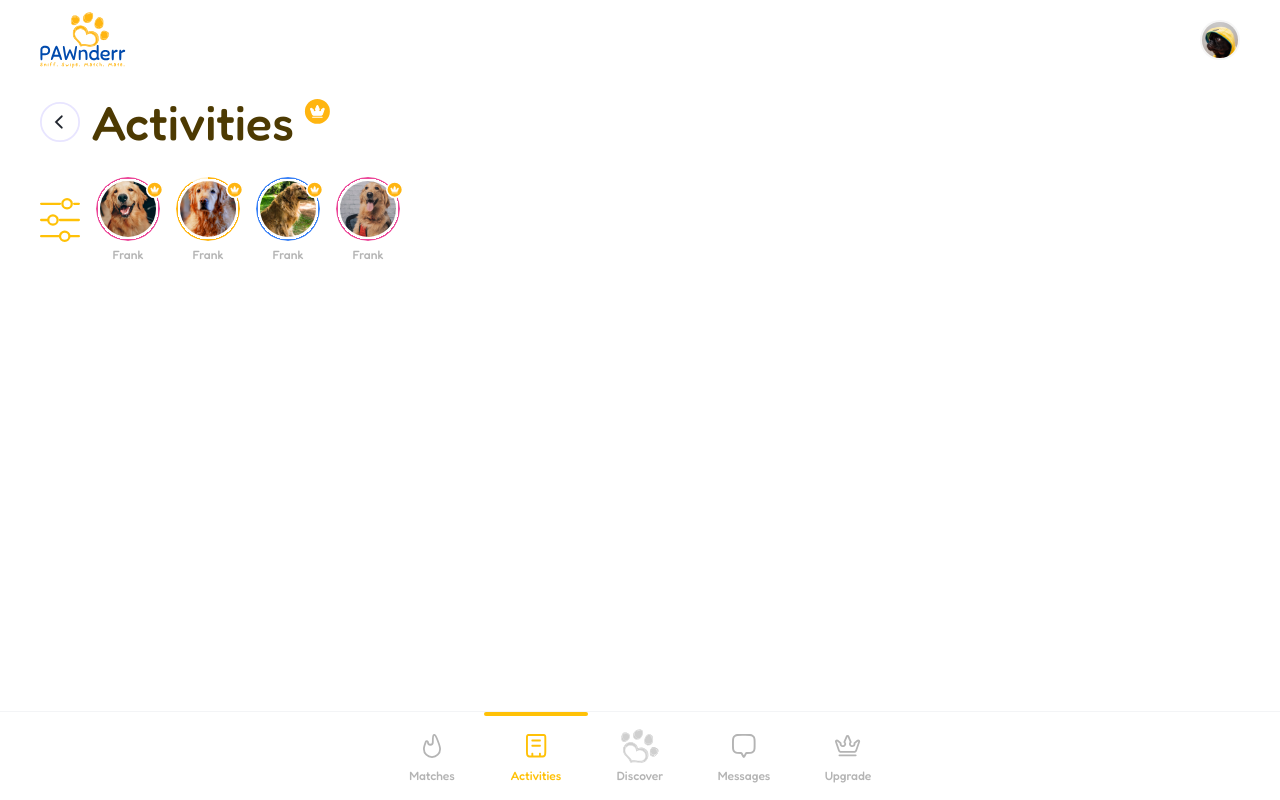
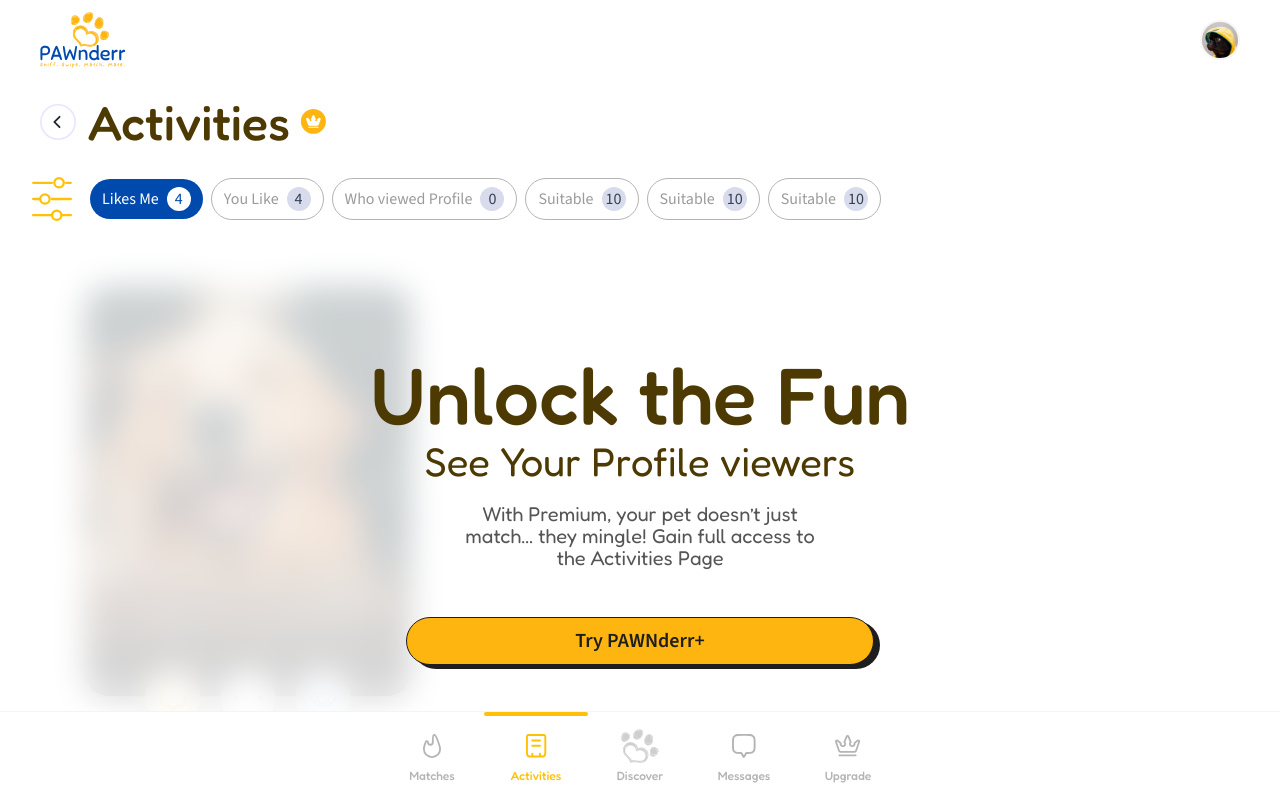
Before and after one commit to Jordieferoz/pawnderr_front_end_v2, a Next.js app: page /activities in a window 1280 px wide. Built offline with nearby package versions, Linux system fonts and the light colour scheme.

Commit message:
feat: added activities page

```diff
--- a/app/styles/theme.css
+++ b/app/styles/theme.css
@@ -46,6 +46,7 @@
   --color-grey-500: #888888;
   --color-grey-600: #9b9b9b6e;
   --color-grey-700: #ebebeb;
+  --color-grey2-700: #344054;
   --color-grey-800: #f2f2f2;
   --color-yellow-start: #fff8e1;
   --color-yellow-end: #ffd54f;
--- a/app/styles/typography.css
+++ b/app/styles/typography.css
@@ -9,6 +9,10 @@
   }
   .display2 {
     @apply text-[48px] leading-[1.1] font-normal  md:text-[64px] lg:text-[80px];
+    font-family: "Fredoka", sans-serif;
+  }
+  .display2_medium {
+    @apply text-[48px] leading-[1.1] font-medium  md:text-[64px] lg:text-[80px];
     font-family: "Fredoka", sans-serif;
   }
   .display3 {
@@ -25,6 +29,10 @@
   }
 
   .heading1 {
+    @apply text-[28px] leading-[1.1] font-normal  md:text-[32px] lg:text-[40px];
+    font-family: "Fredoka", sans-serif;
+  }
+  .heading1_medium {
     @apply text-[28px] leading-[1.1] font-normal  md:text-[32px] lg:text-[40px];
     font-family: "Fredoka", sans-serif;
   }
@@ -45,7 +53,7 @@
     font-family: "Fredoka", sans-serif;
   }
   .heading4 {
-    @apply text-base leading-[1.1] font-normal  md:text-[18px] lg:text-xl;
+    @apply text-base leading-[22px] font-normal  md:text-[18px] lg:text-xl;
     font-family: "Fredoka", sans-serif;
   }
   .tp_small_medium {
--- a/components/ui/button.tsx
+++ b/components/ui/button.tsx
@@ -5,7 +5,7 @@
 import { cn } from "@/lib/utils";
 
 const buttonVariants = cva(
-  "inline-flex items-center justify-center cursor-pointer gap-2 whitespace-nowrap rounded-full paragraph1 transition-all disabled:pointer-events-none disabled:opacity-50 [&_svg]:pointer-events-none [&_svg:not([class*='size-'])]:size-4 shrink-0 [&_svg]:shrink-0 outline-none focus-visible:border-ring focus-visible:ring-ring/50 focus-visible:ring-[3px] aria-invalid:ring-destructive/20 dark:aria-invalid:ring-destructive/40 aria-invalid:border-destructive",
+  "inline-flex items-center justify-center cursor-pointer gap-2 whitespace-nowrap rounded-full button1 transition-all disabled:pointer-events-none disabled:opacity-50 [&_svg]:pointer-events-none [&_svg:not([class*='size-'])]:size-4 shrink-0 [&_svg]:shrink-0 outline-none focus-visible:border-ring focus-visible:ring-ring/50 focus-visible:ring-[3px] aria-invalid:ring-destructive/20 dark:aria-invalid:ring-destructive/40 aria-invalid:border-destructive",
   {
     variants: {
       variant: {
--- a/constants/index.ts
+++ b/constants/index.ts
@@ -1,3 +1,6 @@
+import { ICard } from "@/ui_components/Activities/types";
+import { images } from "@/utils/images";
+
 export const genderOptions = [
   { label: "Male", value: "male" },
   { label: "Female", value: "female" },
@@ -39,3 +42,39 @@
   "The Gentle Giant",
   "The Playtime Pro",
 ];
+
+export const tabs = [
+  { id: "likes-me", label: "Likes Me", count: 4 },
+  { id: "you-like", label: "You Like", count: 4 },
+  { id: "viewed-profile", label: "Who viewed Profile", count: 0 },
+  { id: "suitable-1", label: "Suitable", count: 10 },
+  { id: "suitable-2", label: "Suitable", count: 10 },
+  { id: "suitable-3", label: "Suitable", count: 10 },
+];
+
+export const cardsData: ICard[] = [
+  {
+    name: "Buddy",
+    info: "(Male, 2 Years)",
+    url: images.doggo1.src,
+    desc: "A cheerful retriever who loves belly rubs and chasing tennis balls.",
+    details:
+      "Golden Retriever\nLoves long walks\nFully vaccinated\nWeight: 25kg",
+  },
+  {
+    name: "Buddy",
+    info: "(Male, 2 Years)",
+    url: images.doggo1.src,
+    desc: "A cheerful retriever who loves belly rubs and chasing tennis balls.",
+    details:
+      "Golden Retriever\nLoves long walks\nFully vaccinated\nWeight: 25kg",
+  },
+  {
+    name: "Buddy",
+    info: "(Male, 2 Years)",
+    url: images.doggo1.src,
+    desc: "A cheerful retriever who loves belly rubs and chasing tennis balls.",
+    details:
+      "Golden Retriever\nLoves long walks\nFully vaccinated\nWeight: 25kg",
+  },
+];
--- a/ui_components/Activities/Activities.tsx
+++ b/ui_components/Activities/Activities.tsx
@@ -1,77 +1,100 @@
 "use client";
 
+import { Button } from "@/components/ui/button";
+import { cardsData, tabs } from "@/constants";
 import { openFilterModal } from "@/store/modalSlice";
 import { images } from "@/utils/images";
 import { useRouter } from "next/navigation";
-import { FC } from "react";
+import { FC, useState } from "react";
 import { useDispatch } from "react-redux";
-import { CustomAvatar } from "../Shared";
+import ActivityCard from "./ActivityCard";
 
 const Activities: FC = () => {
   const router = useRouter();
+  const dispatch = useDispatch();
 
-  const dispatch = useDispatch();
+  const [selectedTab, setSelectedTab] = useState("likes-me");
+
   const handleOpenFilter = () => {
     dispatch(openFilterModal());
   };
 
+  const isSubscribed = false;
+
   return (
-    <div className="activities_wrapper common_container">
+    <div className="activities_wrapper">
+      <div className="common_container">
         <div className="flex items-center my-4 justify-between mb-7">
           <div className="flex items-center gap-3">
             <img
               onClick={() => router.back()}
-            className="w-10 h-10"
+              className="w-9 h-9"
               src={images.backBtn.src}
             />
-          <h4 className="display4_medium text-accent-900 flex gap-2">
-            Activities <img src={images.pawnderrPlus.src} className="w-8 h-8" />
+            <h4 className="display4_medium text-accent-900 flex gap-2 items-center">
+              Activities
+              <img src={images.pawnderrPlus.src} className="w-8 h-8" />
             </h4>
           </div>
         </div>
-      <div className="my-3 flex items-center gap-4">
+      </div>
+
+      <div className="my-3 flex items-center gap-4.5">
+        <div className="pl-8 flex-shrink-0">
           <img
             className="cursor-pointer w-10"
             src={images.filterIcon.src}
             onClick={handleOpenFilter}
           />
-        <div className="grid grid-cols-4 gap-4 items-center justify-center">
-          <CustomAvatar
-            src={images.doggo1.src}
-            size={64}
-            gender="female"
-            name="Frank"
-            showPlus
-            plusIcon={images.pawnderrPlus.src}
+        </div>
+
+        <ul className="flex items-center hide-scrollbar gap-2 flex-nowrap overflow-x-auto snap-x snap-mandatory pr-[var(--container-padding,1rem)]">
+          {tabs.map((tab) => (
+            <li
+              key={tab.id}
+              onClick={() => setSelectedTab(tab.id)}
+              className={`flex gap-2 shrink-0 items-center rounded-full body_regular py-2 px-3 cursor-pointer transition-colors ${
+                selectedTab === tab.id
+                  ? "bg-blue text-white"
+                  : "border border-neutral-white text-light-grey2"
+              }`}
+            >
+              {tab.label}
+              <span
+                className={`h-6 w-6 rounded-full flex items-center justify-center ${
+                  selectedTab === tab.id
+                    ? "bg-white text-blue"
+                    : "bg-grey-100 text-grey2-700"
+                }`}
+              >
+                {tab.count}
+              </span>
+            </li>
+          ))}
+        </ul>
+      </div>
+      <div className="relative">
+        <ActivityCard
+          cards={!isSubscribed ? [cardsData?.[0] ?? {}] : cardsData}
+          className={`${!isSubscribed ? "" : ""}`}
         />
-
-          <CustomAvatar
-            src={images.doggo2.src}
-            size={64}
-            type="countdown"
-            name="Frank"
-            showPlus
-            plusIcon={images.pawnderrPlus.src}
-          />
-
-          <CustomAvatar
-            src={images.doggo3.src}
-            size={64}
-            gender="male"
-            name="Frank"
-            showPlus
-            plusIcon={images.pawnderrPlus.src}
-          />
-
-          <CustomAvatar
-            src={images.doggo4.src}
-            size={64}
-            gender="female"
-            name="Frank"
-            showPlus
-            plusIcon={images.pawnderrPlus.src}
-          />
+        {!isSubscribed && (
+          <div className="absolute top-0 backdrop-blur-lg w-full bg-white/80 h-[550px] flex items-center justify-center">
+            <div className="text-center">
+              <h4 className="display2_medium text-accent-900">
+                Unlock the Fun
+              </h4>
+              <p className="heading1_medium text-accent-900 mb-5">
+                See Your Profile viewers
+              </p>
+              <p className="heading4 text-dark-grey mb-12">
+                With Premium, your pet doesn’t just <br /> match… they mingle!
+                Gain full access to <br /> the Activities Page
+              </p>
+              <Button className="w-[calc(100%-72px)]">Try PAWNderr+</Button>
             </div>
+          </div>
+        )}
       </div>
     </div>
   );
--- /dev/null
+++ b/ui_components/Activities/ActivityCard.tsx
@@ -0,0 +1,81 @@
+"use client";
+import { images } from "@/utils/images";
+import { useRouter } from "next/navigation";
+import { FC, useState } from "react";
+import { IActivityCardProps } from "./types";
+
+const ActivityCard: FC<IActivityCardProps> = ({ className, cards }) => {
+  const router = useRouter();
+
+  const [isFlipped, setIsFlipped] = useState(false);
+
+  const handleOpenChat = (id: string) => {
+    router.push(`/messages/${id}`);
+  };
+
+  return (
+    <div className={`w-full max-w-6xl mx-auto p-4 pt-12 ${className ?? ""}`}>
+      <div className="grid grid-cols-1 sm:grid-cols-2 md:grid-cols-3 gap-14">
+        {cards?.map((card) => (
+          <div className="flex flex-col items-center gap-4 relative perspective-[1000px]">
+            <div
+              className="relative w-full h-[420px] rounded-[24px] border-[5px] border-white shadow-[0px_4px_10px_rgba(0,0,0,0.1)] transition-all duration-700 ease-in-out hover:shadow-[0px_8px_25px_rgba(0,0,0,0.2)] [transform-style:preserve-3d] cursor-pointer group"
+              style={{
+                transform: isFlipped ? "rotateY(180deg)" : "rotateY(0deg)",
+              }}
+              onClick={() => setIsFlipped(!isFlipped)}
+            >
+              {/* Front Face */}
+              <div className="absolute inset-0 rounded-[24px] [backface-visibility:hidden]">
+                <img
+                  src={card.url}
+                  alt={card.name}
+                  className="w-full h-full object-cover rounded-[24px]"
+                />
+                <div className="absolute inset-0 card_gradient rounded-[24px]" />
+                <div className="absolute bottom-17 left-5 right-5 text-white z-10">
+                  <h3 className="text-2xl font-semibold leading-tight">
+                    {card.name}{" "}
+                    <span className="text-base font-normal opacity-90">
+                      {card.info}
+                    </span>
+                  </h3>
+                  <p className="text-sm opacity-90 mt-1 leading-snug">
+                    {card.desc}
+                  </p>
+                </div>
+              </div>
+            </div>
+
+            <div className="flex justify-center items-center gap-5 absolute -bottom-6 left-1/2 -translate-x-1/2 z-10">
+              <button
+                onClick={() => handleOpenChat("1")}
+                className="bg-white rounded-full w-[55px] h-[55px] flex items-center justify-center shadow-[0px_4px_28px_0px_#00000040] hover:scale-105 active:scale-95 transition-transform"
+              >
+                <img
+                  src={images.chatYellow.src}
+                  alt="message"
+                  className="w-7"
+                />
+              </button>
+              <button className="bg-white rounded-full w-[55px] h-[55px] flex items-center justify-center shadow-[0px_4px_28px_0px_#00000040] hover:scale-105 active:scale-95 transition-transform">
+                <img src={images.like.src} alt="like" className="w-7.5" />
+              </button>
+              <button
+                onClick={(e) => {
+                  e.stopPropagation();
+                  setIsFlipped(!isFlipped);
+                }}
+                className="bg-white rounded-full w-[55px] h-[55px] flex items-center justify-center shadow-[0px_4px_28px_0px_#00000040] hover:scale-105 active:scale-95 transition-transform"
+              >
+                <img src={images.eyeBlue.src} alt="view" className="w-[28px]" />
+              </button>
+            </div>
+          </div>
+        ))}
+      </div>
+    </div>
+  );
+};
+
+export default ActivityCard;
--- a/ui_components/Activities/index.ts
+++ b/ui_components/Activities/index.ts
@@ -1,3 +1,4 @@
 import Activities from "./Activities";
+import ActivityCard from "./ActivityCard";
 
-export { Activities };
+export { Activities, ActivityCard };
```
Also changed, not shown: ui_components/Activities/types.ts (+12 -0 lines). Lines whose indentation alone changed are shown as unchanged.
